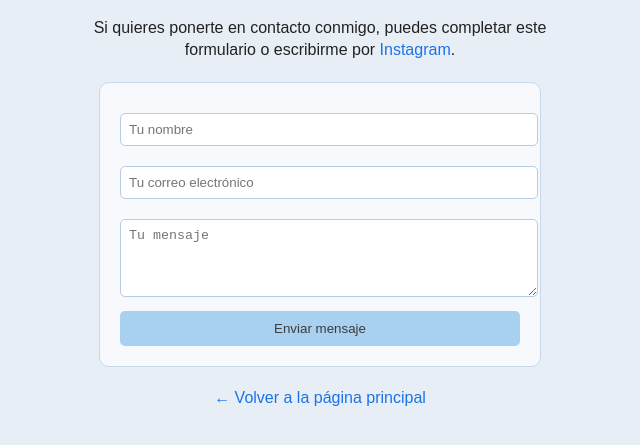
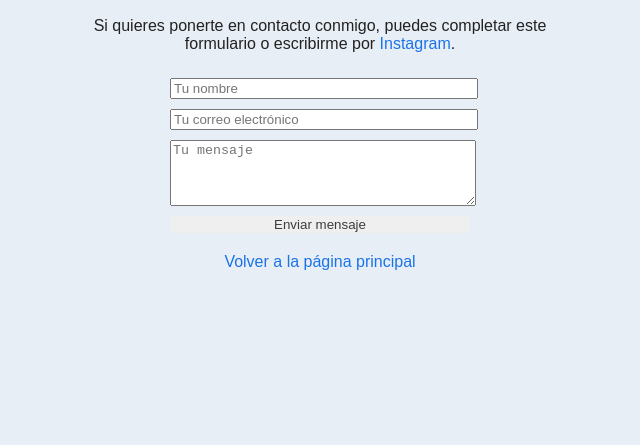
Before and after one commit to aisharodriguez2019-cyber/proyecto-lenguaje, a plain HTML site: page contacto.html in a window 1280 px wide. Shown: the part 91-536 px from the top of the page, without its empty margins (320-960 px from the left). Drawn offline with Linux system fonts and the light colour scheme.

Commit message:
contacto pagina

```diff
--- a/contacto.html
+++ b/contacto.html
@@ -15,36 +15,28 @@
     }
 
     form {
-      background-color: #f7f9fc;
-      border: 1px solid #c7d8eb;
+
       border-radius: 10px;
-      max-width: 400px;
+      max-width: 300px;
       margin: 20px auto;
-      padding: 20px;
       text-align: left;
     }
 
     input, textarea {
       width: 100%;
-      padding: 8px;
-      margin: 10px 0;
-      border: 1px solid #b5cce5;
-      border-radius: 5px;
+      margin: 5px 0;
+
     }
 
     button {
-      background-color: #a8d0f0;
       color: #3d3c3b;
       border: none;
-      padding: 10px;
       border-radius: 5px;
-      cursor: pointer;
       width: 100%;
     }
 
-    button:hover {
-      background-color: #8fc4e8;
-    }
+
+
 
     a {
       color: #1a73e8;
@@ -58,7 +50,6 @@
     p {
       max-width: 500px;
       margin: 0 auto 20px;
-      line-height: 1.4;
     }
   </style>
 </head>
@@ -80,7 +71,7 @@
   </form>
 
   <p>
-    <a href="index.html">← Volver a la página principal</a>
+    <a href="index.html"> Volver a la página principal</a>
   </p>
 
 </body>
```
